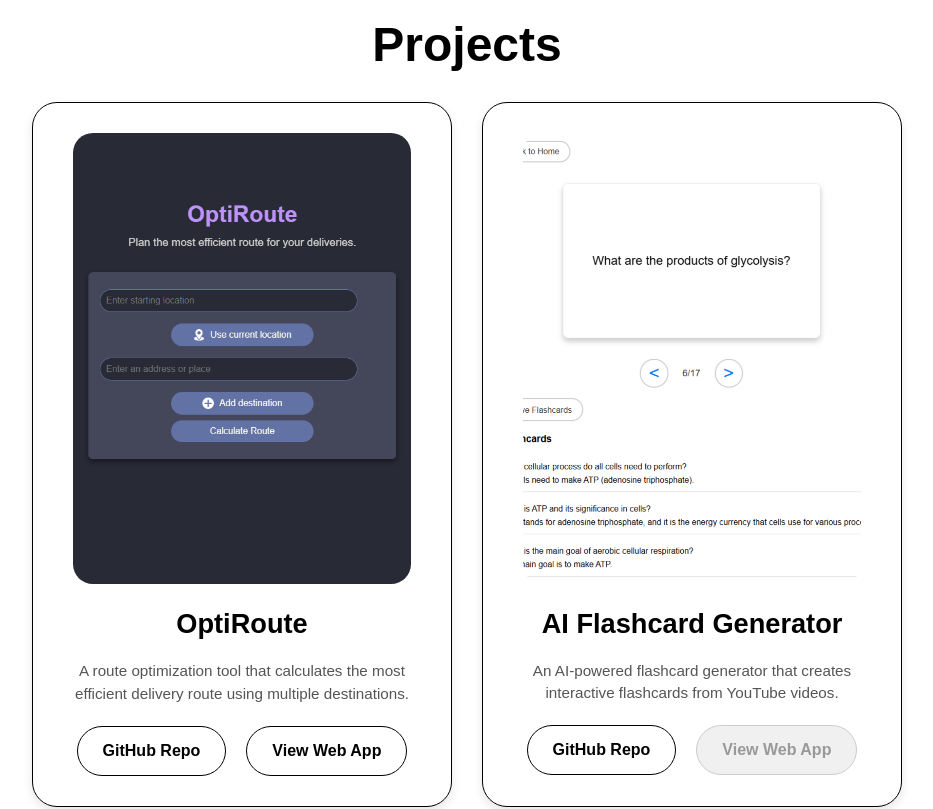
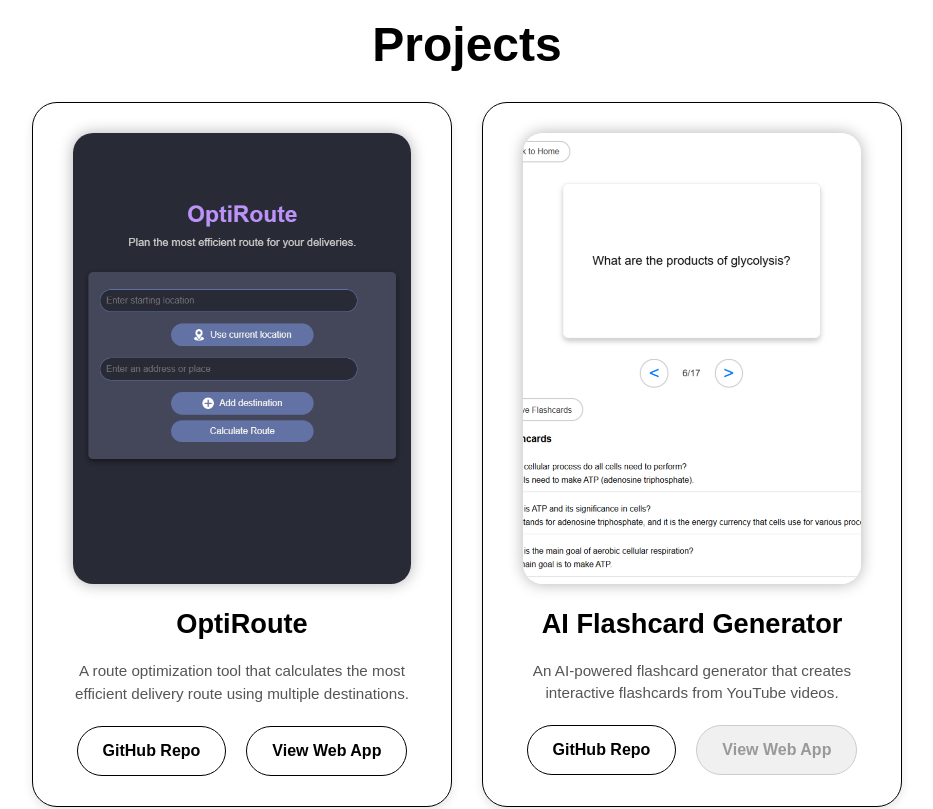
Before and after one commit to thekalvpsia/portfolio, a plain HTML site: page index.html in a window 1280 px wide. Shown: the part 1960-2769 px from the top of the page, without its empty margins (298-1231 px from the left). Drawn offline with Linux system fonts and the light colour scheme.

Commit message:
Update styles.css

```diff
--- a/styles.css
+++ b/styles.css
@@ -302,6 +302,7 @@ body {
     border-radius: 20px;
     margin-bottom: 20px;
     transition: transform 0.3s ease;
+    box-shadow: 0 0 15px rgba(0, 0, 0, 0.3);
 }
 
 .project-card:hover .project-image {
```
